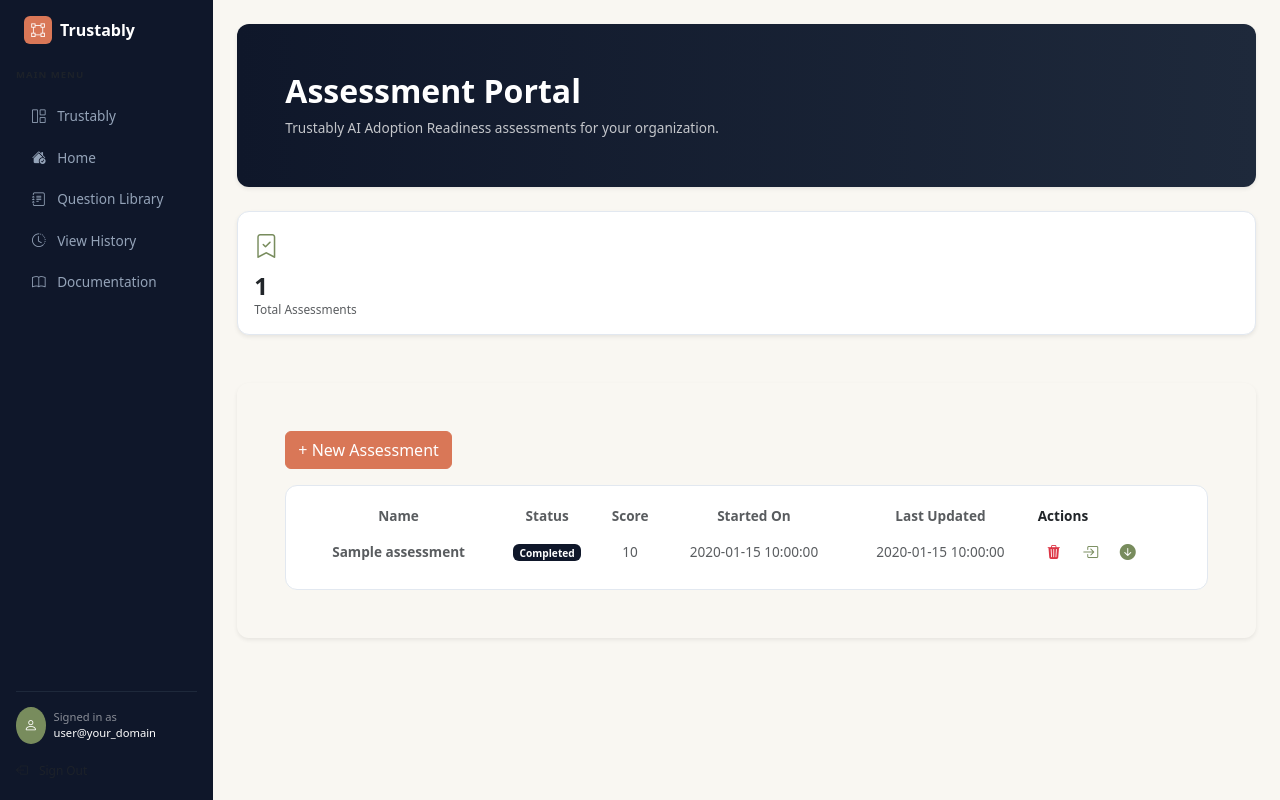
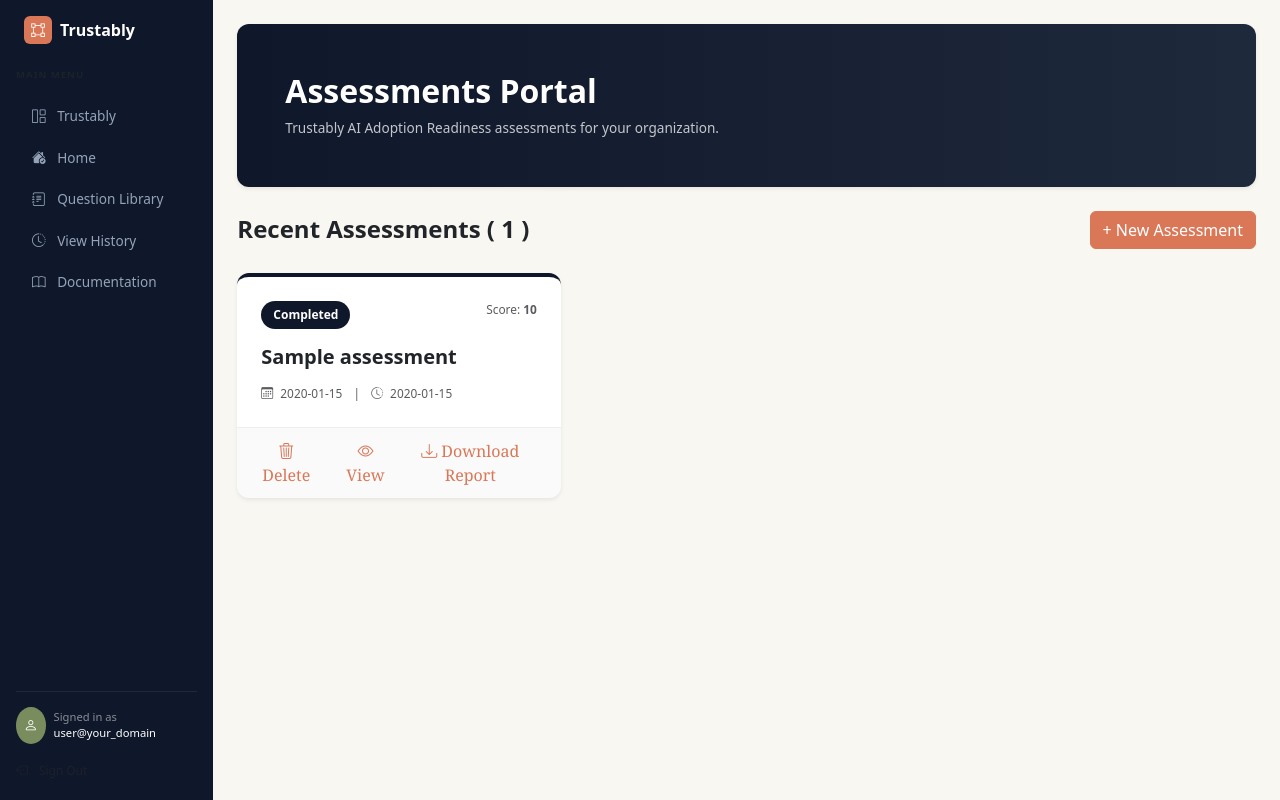
Before and after one commit to ayanguha/trustably-app, a Flask app: template templates/home.html in a window 1280 px wide. Run offline with Flask 3, Linux system fonts and the light colour scheme; the template is opened without the code that fills it: most values are stand-ins (such as "Sample title", 1, 10 or a date in 2020).

Commit message:
Modified home from table to card view

```diff
--- a/templates/home.html
+++ b/templates/home.html
@@ -1,126 +1,138 @@
 {% extends "base.html" %}
 {% block extra_css %}
  <style>
-    #assessmentDrawer {
-        background:  var(--main-bg); border-left: 1px solid #e2e8f0;
+    #assessmentDrawer, #createAssessmentDrawer {
+        background: var(--main-bg); border-left: 1px solid #e2e8f0;
         height: 100vh; position: fixed; right: 0; top: 0;
         width: 30%; display: none; z-index: 1051;
     }
 
-    #createAssessmentDrawer{
-        background:  var(--main-bg); border-left: 1px solid #e2e8f0;
-        height: 100vh; position: fixed; right: 0; top: 0;
-        width: 30%; display: none; z-index: 1051;
+    /* Card Styling to match image_bc5f93.png */
+    .assessment-card {
+        background: #fff;
+        border-radius: 12px;
+        border-top: 4px solid var(--status-color);
+        transition: transform 0.2s;
+    }
+
+        /* Status Modifier Classes using your root variables */
+.status-in-progress { --status-color: var(--anthropic-green); }
+.status-created { --status-color: var(--anthropic-orange); }
+.status-completed { --status-color: var(--sidebar-bg); }
+
+    .assessment-card:hover {
+        transform: translateY(-5px);
+    }
+    .card-footer-actions {
+        background: rgba(0,0,0,0.02);
+        border-top: 1px solid #eee;
+        padding: 10px 15px;
+        border-radius: 0 0 12px 12px;
+    }
 
 
 
+/* Apply variable to the badge */
+.status-badge {
+    background-color: var(--status-color);
+    color: white;
+    font-size: 0.75rem;
+    font-weight: 700;
+    padding: 5px 12px;
+    border-radius: 20px;
+}
 
-    }
+
 </style>
 {% endblock %}
 
-
-
 {% block content %}
 <div class="p-4">
-
     <div class="p-5 text-white shadow-sm mb-4" style="background: linear-gradient(90deg, #0f172a 0%, #1e293b 100%); border-radius: 12px;">
-        <h2 class="fw-bold">Assessment Portal</h2>
+        <h2 class="fw-bold"> Assessments Portal</h2>
         <p class="opacity-75 mb-0">Trustably AI Adoption Readiness assessments for your organization.</p>
     </div>
 
 
 
-    <div class="row g-3 mb-5">
+    <div class="d-flex justify-content-between align-items-center mb-4">
+        <h4 class="fw-bold m-0">Recent Assessments ( {{ assessments|length }} )</h4>
+        <button class="btn btn-primary" onclick="openCreateAssessmentDrawer()">+ New Assessment</button>
+    </div>
 
-        {% set items = [
-            ('Total Assessments', 'bi-bookmark-check', 'secondary'),
-            ] %}
-        {% for label, icon, color in items %}
-        <div class="col">
-            <div class="card-custom p-3 shadow-sm">
-                <div class="text-{{ color }} mb-2 fs-4"><i class="bi {{ icon }}"></i></div>
-                <h4 class="fw-bold m-0">{{ assessments|length}}</h4>
-                <p class="text-muted small mb-0">{{ label }}</p>
+    <!-- CARD GRID START -->
+    <!-- CARD GRID START -->
+<div class="row g-4" id="assessmentGrid">
+    {% for assessment in assessments %}
+
+
+        {# Map the status string to your CSS class name #}
+        {% set status_class = 'status-created' %}
+        {% if assessment['assessment_status'] == 'In Progress' %}
+            {% set status_class = 'status-in-progress' %}
+        {% elif assessment['assessment_status'] == 'Completed' %}
+            {% set status_class = 'status-completed' %}
+        {% endif %}
+
+    <div class="col-12 col-md-6 col-lg-4">
+        <div class="assessment-card shadow-sm h-100 d-flex flex-column {{ status_class }} ">
+
+            <div class="p-4 flex-grow-1">
+                <div class="d-flex justify-content-between align-items-start mb-3">
+                    <span class="status-badge
+                        {% if assessment['assessment_status'] == 'In Progress' %}bg-anthropic-green text-white
+                        {% elif assessment['assessment_status'] == 'Created' %}bg-anthropic-orange text-white
+                        {% else %}bg-anthropic-sidebar text-white{% endif %}">
+                        {{ assessment['assessment_status'] }}
+                    </span>
+                    <small class="text-muted">Score: <strong>{% if assessment['assessment_status'] == 'Completed' %}{{ assessment['assessment_score']['score'] }}{% else %}-{% endif %}</strong></small>
+                </div>
+
+                <h5 class="fw-bold text-dark mb-3">{{ assessment['assessment_name'] }}</h5>
+
+                <!-- Single line for dates -->
+                <div class="mt-2 small text-muted">
+                    <i class="bi bi-calendar3 me-1"></i>
+                    {{ assessment['assessment_start_date'][:10] }}
+                    <span class="mx-2 text-silver">|</span>
+                    <i class="bi bi-clock-history me-1"></i>
+                    {{ assessment['assessment_last_updated_date'][:10] }}
+                </div>
+            </div>
+
+            <!-- FOOTER ACTIONS -->
+            <div class="card-footer-actions d-flex justify-content-between align-items-center">
+                <!-- Group 1: Delete and View (Always visible on the left) -->
+                <div class="d-flex gap-3">
+                    <button class="btn btn-link btn-sm text-success p-0 text-decoration-none" onclick="deleteAssessment('{{ assessment['assessment_id'] }}')">
+                        <i class="bi bi-trash3"></i> Delete
+                    </button>
+                    <a href="{{ url_for('ui.assessment_detail', assessment_id=assessment['assessment_id']) }}" class="btn btn-link btn-sm text-success p-0 text-decoration-none">
+                        <i class="bi bi-eye"></i> View
+                    </a>
+                </div>
+
+                <!-- Group 2: Contextual Actions (Right side) -->
+                <div>
+                    {% if assessment['assessment_status'] == 'Created' %}
+                        <button class="btn btn-link btn-sm text-success p-0 text-decoration-none" onclick="startAssessmentReporting('{{ assessment['assessment_id'] }}')">
+                            <i class="bi bi-play-circle"></i> Start
+                        </button>
+                    {% elif assessment['assessment_status'] == 'Completed' %}
+                         <a href="{{ url_for('ui.download_assessment_report', assessment_id=assessment.assessment_id) }}" class="btn btn-link btn-sm text-success p-0 text-decoration-none">
+                            <i class="bi bi-download"></i> Download Report
+                        </a>
+
+                    {% endif %}
+                </div>
+            </div>
         </div>
     </div>
     {% endfor %}
 </div>
-
-
-
-    <div class="p-5 text-white shadow-sm mb-4" style="background: transparent; border-radius: 12px;">
-          <div class="d-flex justify-content-between align-items-center mb-3">
-                <button class="btn btn-primary" onclick="openCreateAssessmentDrawer()">+ New Assessment</button>
-            </div>
-         <div class="card-custom p-3" >
-                    <table class="table table-sm align-middle mb-0 table-borderless ">
-                        <thead>
-                            <tr >
-                                <th class="text-muted text-center">Name</th>
-                                <th class="text-muted text-center">Status</th>
-                                <th class="text-muted text-center">Score</th>
-                                <th class="text-muted text-center">Started On</th>
-                                <th class="text-muted text-center">Last Updated</th>
-                                <th >Actions</th>
-
-                            </tr>
-                        </thead>
-                        <tbody id="assessmentTable">
-                            <!-- Row -->
-                             {% for assessment in assessments %}
-                            <tr>
-                                <td class="text-muted text-center"><strong> {{ assessment['assessment_name'] }} </strong></td>
-                                <td class="text-muted text-center"><span  {% if assessment['assessment_status'] == 'In Progress' %}class="badge bg-anthropic-green"{% endif %}
-                                           {% if assessment['assessment_status'] == 'Created' %}class="badge bg-anthropic-orange"{% endif %}
-                                           {% if assessment['assessment_status'] == 'Completed' %}class="badge bg-anthropic-sidebar"{% endif %}
-                                    > {{ assessment['assessment_status'] }} </span></td>
-                                <td class="text-muted text-center">
-                                    {% if assessment['assessment_status'] == 'Completed' %} {{ assessment['assessment_score']['score']}} {% endif %}
-                                    {% if assessment['assessment_status'] != 'Completed' %}-{% endif %}
-                                </td>
-                                <td class="text-muted text-center"> {{assessment['assessment_start_date']}} </td>
-                                <td class="text-muted text-center"> {{assessment['assessment_last_updated_date']}} </td>
-                                <td >
-
-
-                                    <button class="btn btn-sm" onclick="deleteAssessment('{{ assessment['assessment_id'] }}')" title="Delete">
-                                        <i class="bi bi-trash3-fill text-danger"></i>
-                                    </button>
-
-
-
-                                    <a href="{{ url_for('ui.assessment_detail', assessment_id=assessment['assessment_id']) }}"
-                                        class="btn btn-sm">
-                                        <i class="bi bi-box-arrow-in-right text-secondary"></i>
-                                    </a>
-
-
-                                    {% if assessment['assessment_status'] in ['Created']  %}
-
-                                        <button class="btn btn-sm" onclick="startAssessmentReporting('{{ assessment['assessment_id'] }}')" title="Generate Report">
-                                            <i class="bi bi-play-fill text-secondary"></i>
-                                        </button>
-                                     {% endif %}
-                                     {% if assessment['assessment_status'] == 'Completed' %}
-                                        <a href="{{ url_for('ui.download_assessment_report', assessment_id=assessment.assessment_id) }}" class="btn btn-sm">
-                                            <i class="bi bi-arrow-down-circle-fill text-secondary"></i>
-                                        </a>
-                                    {% endif %}
-
-                                </td>
-
-                            </tr>
-                            {% endfor %}
-
-                        </tbody>
-                    </table>
-                </div>
-    </div>
 </div>
 
-
-
+<!-- Drawer for Creating Assessment -->
 <div id="createAssessmentDrawer" class="shadow-lg">
     <div class="p-4">
         <div class="d-flex justify-content-between align-items-center mb-4">
@@ -131,102 +143,9 @@
             <label class="text-muted fw-bold small mb-2">Assessment Name</label>
             <textarea id="assessmentName" class="form-control mb-4" rows="1" placeholder="Enter details..."></textarea>
             <button id="saveBtn" class="btn btn-dark w-100 py-2 fw-bold" onclick="createAssessment()">
-                    <span id="btnText">Save Changes</span>
-                    <span id="btnSpinner" class="spinner-border spinner-border-sm d-none" role="status"></span>
+                <span id="btnText">Create Assessment</span>
             </button>
         </div>
-
     </div>
-
 </div>
-
-
-
 {% endblock %}
-
-{% block extra_js %}
-<script>
-
-
-function openCreateAssessmentDrawer() {
-    console.log("In openCreateAssessmentDrawer");
-    console.log(document.getElementById('createAssessmentDrawer'))
-    document.getElementById('createAssessmentDrawer').style.display = 'block';
-}
-
-function closeDrawer() {
-    document.getElementById('assessmentDrawer').style.display = 'none';
-}
-
-function closecreateAssessmentDrawer() {
-    document.getElementById('createAssessmentDrawer').style.display = 'none';
-}
-
-
-
-async function createAssessment() {
-    console.log("createAssessment");
-    const assessment_name = document.getElementById('assessmentName').value;
-    try {
-            const response = await fetch('/create_assessment', {
-                method: 'POST',
-                headers: {
-                    'Content-Type': 'application/json',
-                },
-                body: JSON.stringify({
-                    assessment_name: assessment_name
-                })
-            });
-
-            if (response.ok) {
-                // Optional: Update the UI to show this question is answered
-
-                window.location.reload();
-            } else {
-                alert("Failed to save . Please try again.");
-            }
-        } catch (error) {
-            console.error("Error saving :", error);
-        } finally {
-           console.log("Done");
-        }
-}
-
-async function deleteAssessment(assessment_id) {
-    console.log("deleteAssessment");
-    console.log(assessment_id);
-    try {
-            const response = await fetch('/delete_assessment', {
-                method: 'POST',
-                headers: {
-                    'Content-Type': 'application/json',
-                },
-                body: JSON.stringify({
-                    assessment_id: assessment_id
-                })
-            });
-
-            if (response.ok) {
-                // Optional: Update the UI to show this question is answered
-
-                window.location.reload();
-            } else {
-                alert("Failed to delete . Please try again.");
-            }
-        } catch (error) {
-            console.error("Error delete :", error);
-        } finally {
-           console.log("Done");
-        }
-}
-
-function downloadAssessment(assessment_id) {
-    console.log("downloadAssessment");
-    console.log(assessment_id);
-    alert("Coming Soon");
-}
-
-
-</script>
-
-{% endblock %}
```
Lines whose indentation alone changed are shown as unchanged.
